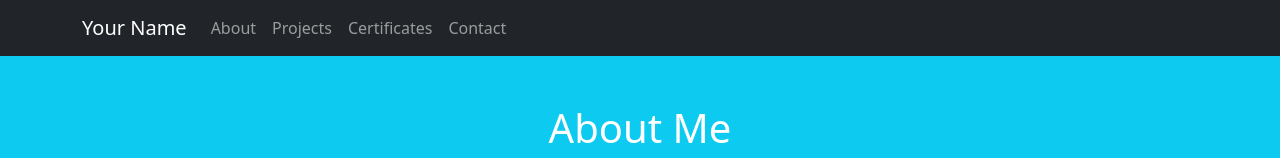
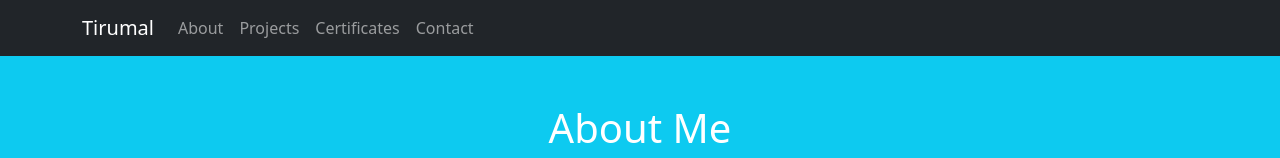
Before and after one commit to tntirumal/tntirumal.github.io, a plain HTML site: page index.html in a window 1280 px wide. Shown: the top 158 px of the page. Drawn offline with nearby package versions, Linux system fonts and the light colour scheme.

Commit message:
Update index.html

```diff
--- a/index.html
+++ b/index.html
@@ -15,7 +15,7 @@
     <header>
         <nav class="navbar navbar-expand-lg navbar-dark bg-dark">
             <div class="container">
-                <a class="navbar-brand" href="#">Your Name</a>
+                <a class="navbar-brand" href="#">Tirumal</a>
                 <button class="navbar-toggler" type="button" data-bs-toggle="collapse" data-bs-target="#navbarNav" aria-controls="navbarNav" aria-expanded="false" aria-label="Toggle navigation">
                     <span class="navbar-toggler-icon"></span>
                 </button>
```
